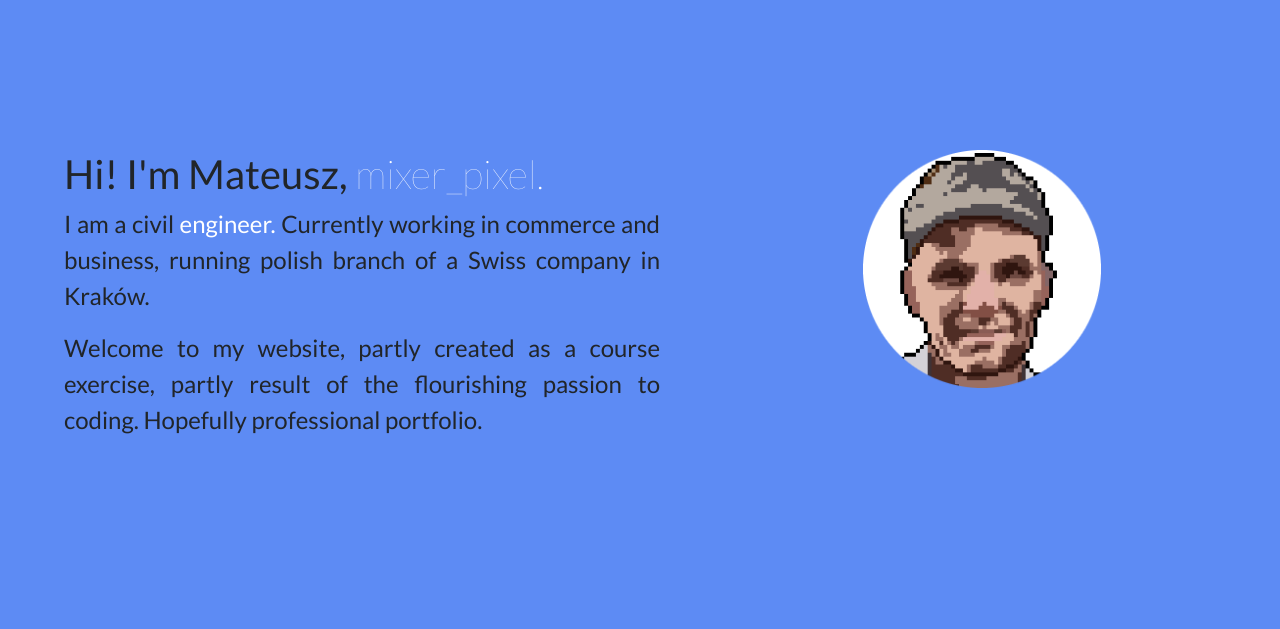
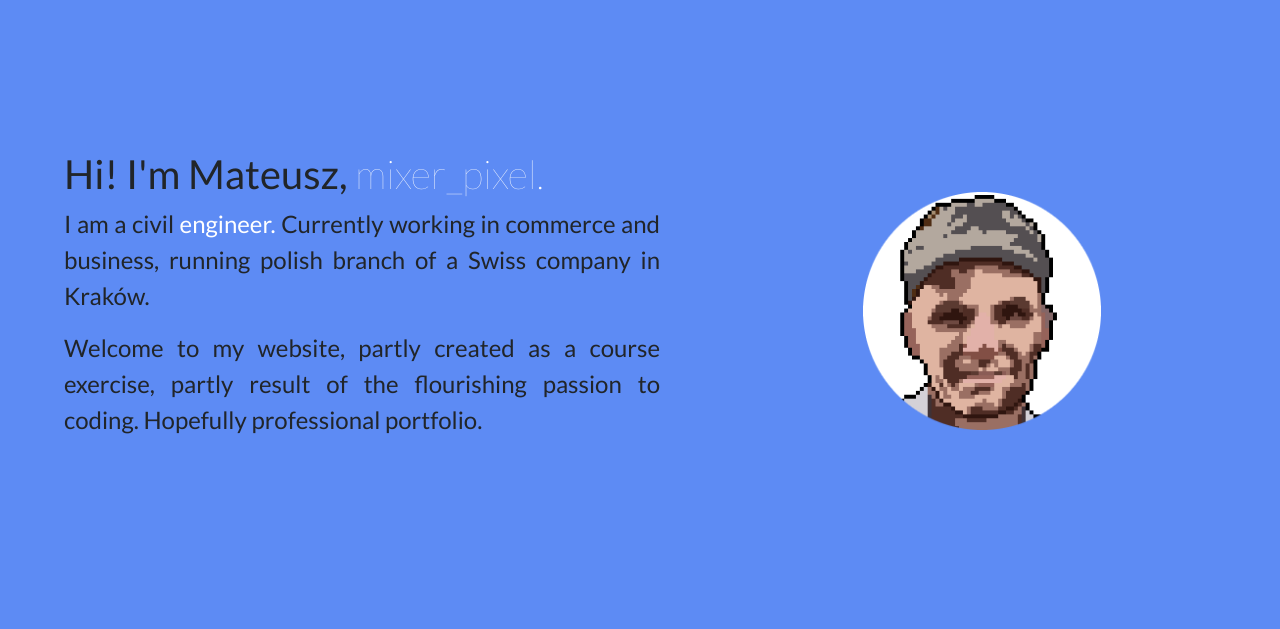
Before and after one commit to matzieba/card, a Flask app: page / in a window 1280 px wide. Shown: the part 106-735 px from the top of the page. Run offline with Flask 2, Linux system fonts and the light colour scheme; some libraries are stand-ins or nearby versions.

```diff
--- a/static/css/styles.css
+++ b/static/css/styles.css
@@ -69,6 +69,7 @@ body > section.greeting > div > div:nth-child(1) > p > span{
 
 .profil-picture {
     width:40%;
+    padding-top:7%;
 }
 .greeting {
     margin-left:5%;
@@ -191,6 +192,7 @@ body > section.greeting > div > div:nth-child(1) > p > span{
 #form{
     margin-left:30%;
     margin-right:30%;
+
 }
 
 /*footer*/
--- a/templates/contact.html
+++ b/templates/contact.html
@@ -4,6 +4,7 @@
 <body>
     <section id="form">
     <h1>Let us stay in touch!</h1>
+
         {{ wtf.quick_form(form, novalidate=True, button_map={"submit": "primary"}) }}
     </section>
 </body>
--- a/templates/footer.html
+++ b/templates/footer.html
@@ -1,3 +1,4 @@
+
 <footer class="footer" id="footer">
     <div class="container-fluid">
       <a href="https://www.linkedin.com/in/mateusz-zi%C4%99ba-45008713b/"><i class="social-icon fab fa-linkedin fa-2x"></i></a>
```
